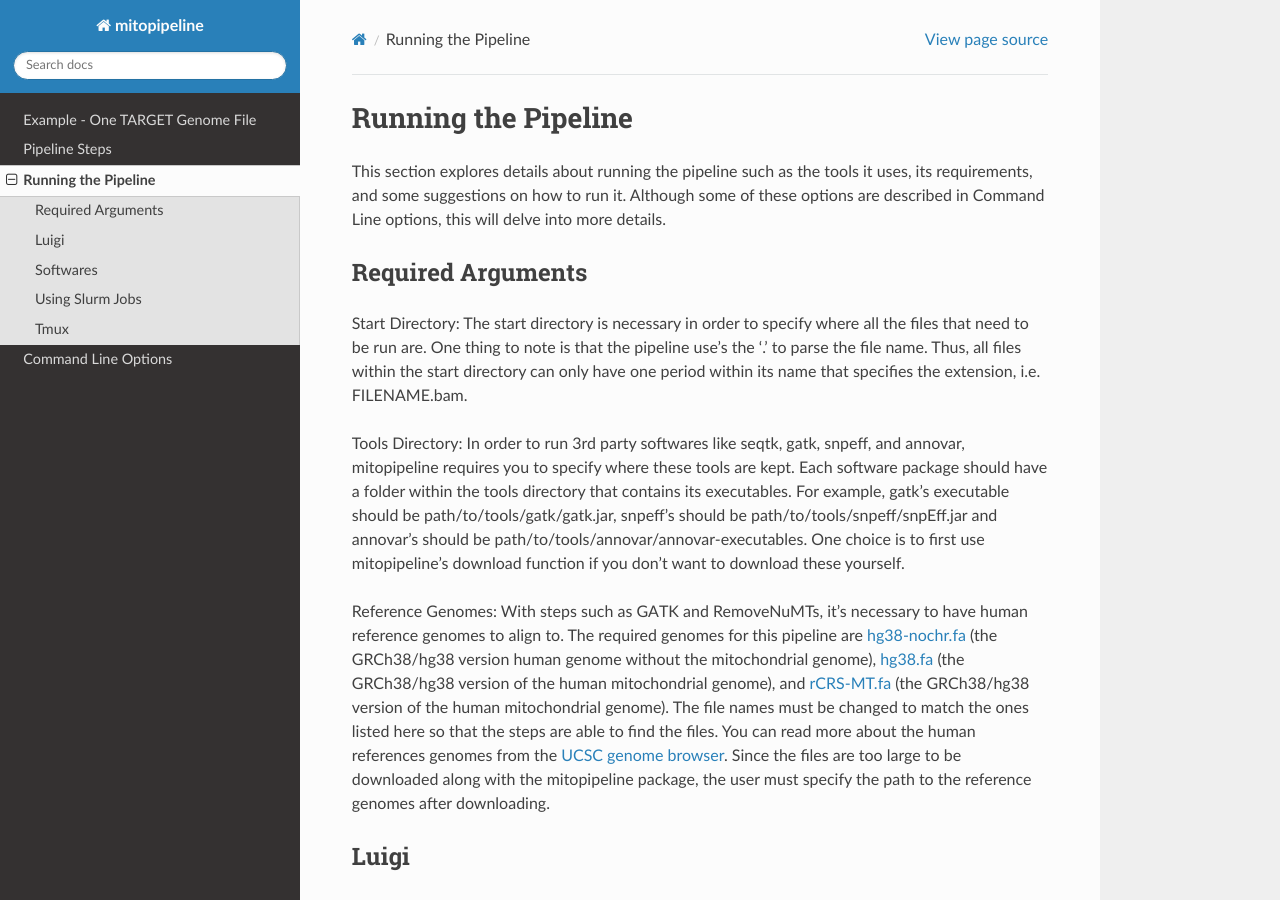
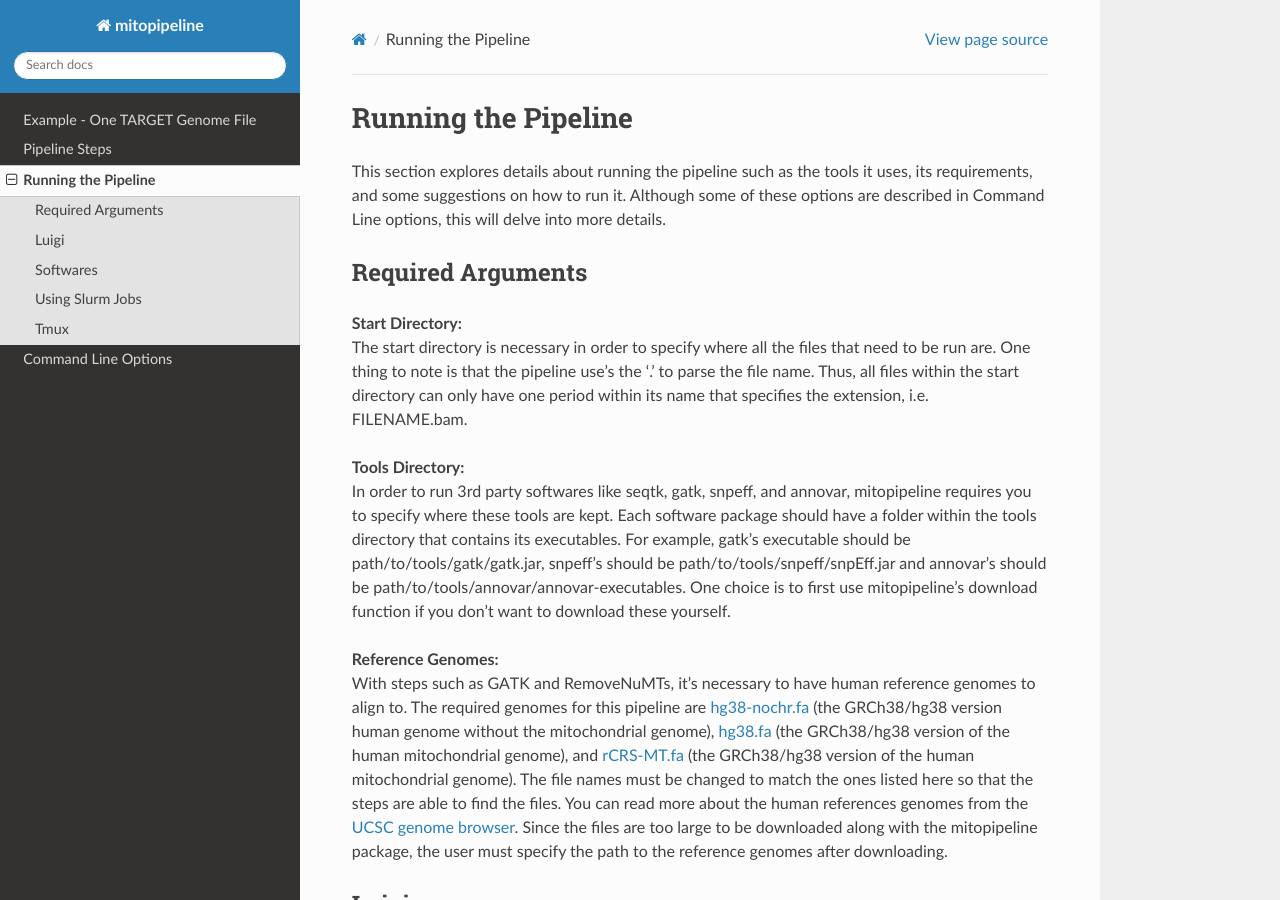
Before and after one commit to timmykuo/mitopipeline, a Sphinx documentation site: the page built from doc/running_the_pipeline.rst, in a window 1280 px wide and 900 px high. Built offline with Sphinx 7.4.7 and the Read the Docs theme 2.0.0, drawn with Linux system fonts in a browser that asks for light colours.

Commit message:
edit config tables + update requirements

```diff
--- a/doc/example_one_genome.rst
+++ b/doc/example_one_genome.rst
@@ -4,7 +4,7 @@
 This section will go through an example of how to run the pipeline step by step assuming that you've gone ahead and installed it through pip or cloned and setup through git.
 
 Step1 - Establish subdirectories such as starting directory, out directory, REFs, and Tools
--------------------------------------------------------------------------------------
+-------------------------------------------------------------------------------------------
 
 In the example case, the file we will be using is located within <path/to/mitopipeline/example>, so depending on where your mitopipeline package is installed, you will have to specify that directory.
 
--- a/doc/running_the_pipeline.rst
+++ b/doc/running_the_pipeline.rst
@@ -6,11 +6,14 @@
 Required Arguments
 ------------------
 
-Start Directory: The start directory is necessary in order to specify where all the files that need to be run are. One thing to note is that the pipeline use's the '.' to parse the file name. Thus, all files within the start directory can only have one period within its name that specifies the extension, i.e. FILENAME.bam.
+| **Start Directory:**
+| The start directory is necessary in order to specify where all the files that need to be run are. One thing to note is that the pipeline use's the '.' to parse the file name. Thus, all files within the start directory can only have one period within its name that specifies the extension, i.e. FILENAME.bam.
 
-Tools Directory: In order to run 3rd party softwares like seqtk, gatk, snpeff, and annovar, mitopipeline requires you to specify where these tools are kept. Each software package should have a folder within the tools directory that contains its executables. For example, gatk's executable should be path/to/tools/gatk/gatk.jar, snpeff's should be path/to/tools/snpeff/snpEff.jar and annovar's should be path/to/tools/annovar/annovar-executables. One choice is to first use mitopipeline's download function if you don't want to download these yourself.
+| **Tools Directory:**
+| In order to run 3rd party softwares like seqtk, gatk, snpeff, and annovar, mitopipeline requires you to specify where these tools are kept. Each software package should have a folder within the tools directory that contains its executables. For example, gatk's executable should be path/to/tools/gatk/gatk.jar, snpeff's should be path/to/tools/snpeff/snpEff.jar and annovar's should be path/to/tools/annovar/annovar-executables. One choice is to first use mitopipeline's download function if you don't want to download these yourself.
 
-Reference Genomes: With steps such as GATK and RemoveNuMTs, it's necessary to have human reference genomes to align to. The required genomes for this pipeline are `hg38-nochr.fa <http://hgdownload.cse.ucsc.edu/goldenPath/hg38/bigZips/>`_ (the GRCh38/hg38 version human genome without the mitochondrial genome), `hg38.fa <http://hgdownload.cse.ucsc.edu/goldenPath/hg38/bigZips/>`_ (the GRCh38/hg38 version of the human mitochondrial genome), and `rCRS-MT.fa <http://hgdownload.cse.ucsc.edu/goldenPath/hg38/chromosomes/chrM.fa.gz>`_ (the GRCh38/hg38 version of the human mitochondrial genome). The file names must be changed to match the ones listed here so that the steps are able to find the files. You can read more about the human references genomes from the `UCSC genome browser <http://hgdownload.cse.ucsc.edu/downloads.html#human>`_. Since the files are too large to be downloaded along with the mitopipeline package, the user must specify the path to the reference genomes after downloading.
+| **Reference Genomes:**
+| With steps such as GATK and RemoveNuMTs, it's necessary to have human reference genomes to align to. The required genomes for this pipeline are `hg38-nochr.fa <http://hgdownload.cse.ucsc.edu/goldenPath/hg38/bigZips/>`_ (the GRCh38/hg38 version human genome without the mitochondrial genome), `hg38.fa <http://hgdownload.cse.ucsc.edu/goldenPath/hg38/bigZips/>`_ (the GRCh38/hg38 version of the human mitochondrial genome), and `rCRS-MT.fa <http://hgdownload.cse.ucsc.edu/goldenPath/hg38/chromosomes/chrM.fa.gz>`_ (the GRCh38/hg38 version of the human mitochondrial genome). The file names must be changed to match the ones listed here so that the steps are able to find the files. You can read more about the human references genomes from the `UCSC genome browser <http://hgdownload.cse.ucsc.edu/downloads.html#human>`_. Since the files are too large to be downloaded along with the mitopipeline package, the user must specify the path to the reference genomes after downloading.
 
 Luigi
 -----
--- a/requirements.txt
+++ b/requirements.txt
@@ -1,3 +1,3 @@
-luigi==2.8.3
-setuptools==40.8.0
+luigi>=2.8.3
+setuptools>=40.8.0
 Jinja2>=2.10.1
```
Also changed, not shown: doc/configuration.rst (+10 -2 lines).
